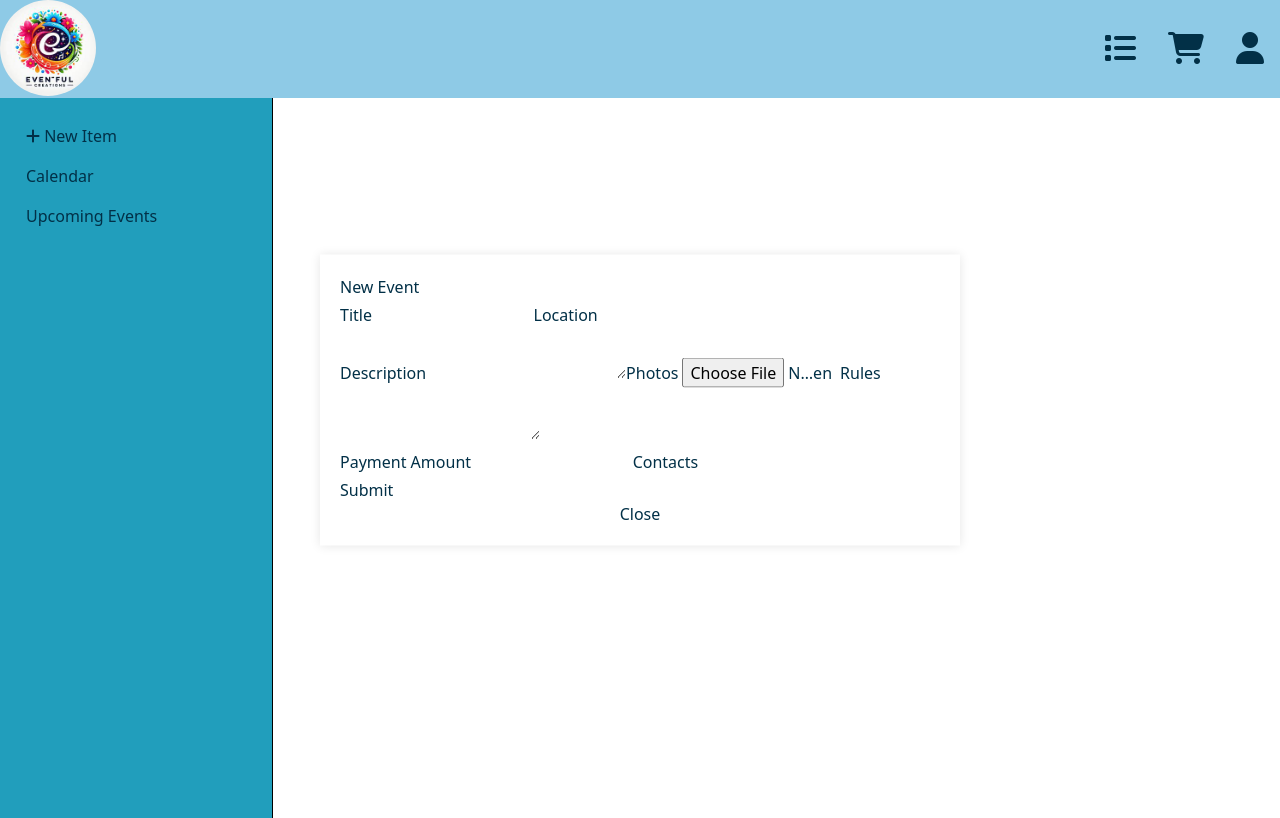
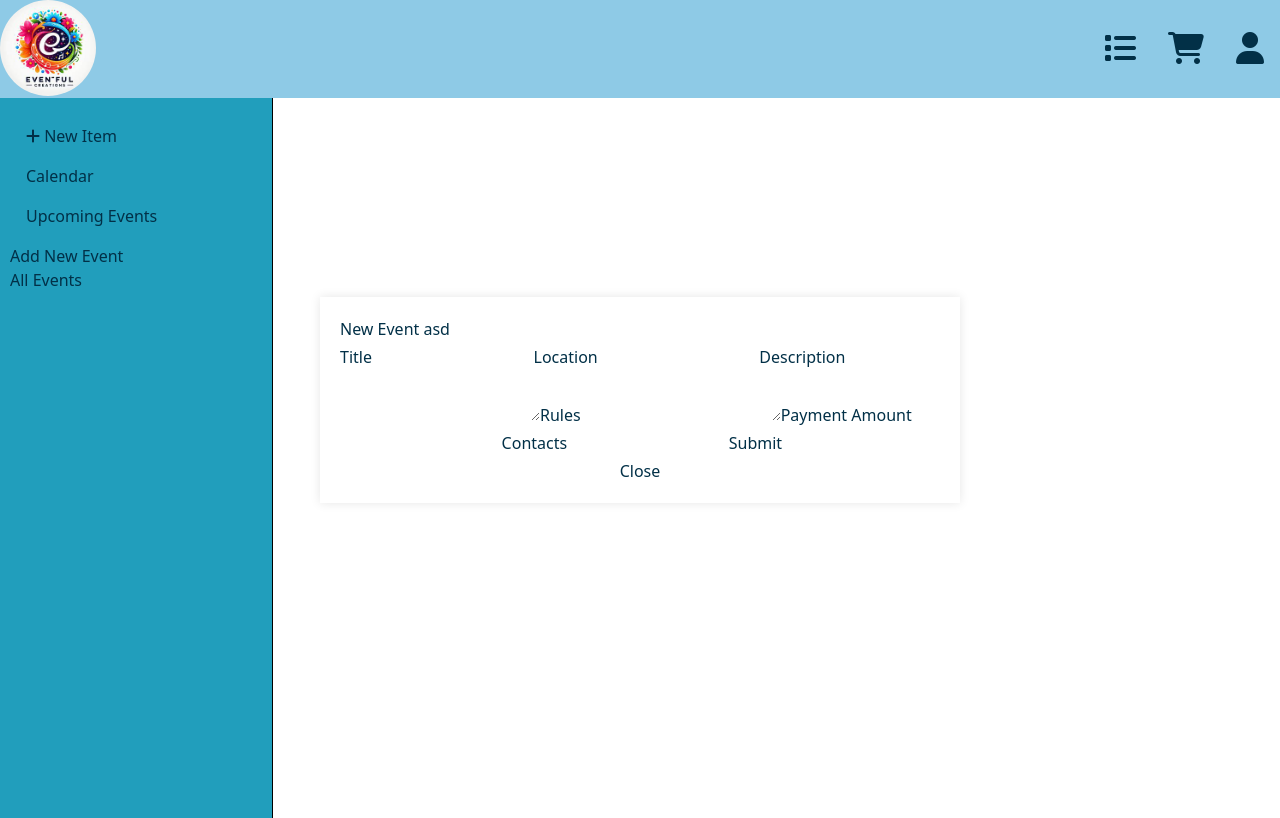
Before and after one commit to SSNegi23/Event-Management-Website, a React (Vite) app in the folder frontend/: page /home in a window 1280 px wide. Both pictures are taken after a click on the item "New Item". Built offline with nearby package versions, Linux system fonts and the light colour scheme.

Commit message:
integrated event form frontend with backend

```diff
--- a/frontend/src/App.jsx
+++ b/frontend/src/App.jsx
@@ -12,6 +12,7 @@ import Login from './pages/Login'
 import SignUp from './pages/SignUp'
 
 function App() {
+  console.log("App.jsx");
   return (
     <div>
       <Navbar />
--- a/frontend/src/components/sidebar.jsx
+++ b/frontend/src/components/sidebar.jsx
@@ -1,6 +1,7 @@
 import { useNavigate } from "react-router-dom";
 import { useState } from "react";
 import "../styles/EventForm.css";
+import EventMaker from "../pages/EventMaker";
 
 const Sidebar = () => {
   const [events, setEvents] = useState([]);
@@ -53,7 +54,7 @@ const Sidebar = () => {
   const navigate = useNavigate();
   return (
     <>
-      {showModal && (
+      {/* {showModal && (
         <div className="modal">
           <div className="modal-content">
             <h2>New Event</h2>
@@ -125,7 +126,7 @@ const Sidebar = () => {
             <button onClick={() => setShowModal(false)}>Close</button>
           </div>
         </div>
-      )}
+      )} */}
       <div className="sidebar-container">
         <ul>
           <li onClick={() => setShowModal(true)}>
@@ -146,6 +147,7 @@ const Sidebar = () => {
             Upcoming Events
           </li>
         </ul>
+        <EventMaker showModal={showModal} setShowModal={setShowModal} />
       </div>
     </>
   );
--- a/frontend/src/pages/EventMaker.jsx
+++ b/frontend/src/pages/EventMaker.jsx
@@ -1,58 +1,55 @@
 import { useState } from "react";
 import "../styles/EventForm.css";
 
-const EventMaker = () => {
+const EventMaker = ({ setShowModal, showModal }) => {
   const [events, setEvents] = useState([]);
   const [formData, setFormData] = useState({
     title: "",
     location: "",
     description: "",
-    photos: null,
+    // photos: null,
     rules: "",
     paymentAmount: "",
     contacts: "",
   });
-  const [showModal, setShowModal] = useState(false);
+  // const [showModal, setShowModal] = useState(false);
   const [errorMessage, setErrorMessage] = useState("");
 
   // Handle input changes
   const handleChange = (e) => {
-    const { name, value, files } = e.target;
-    if (name === "photos") {
-      setFormData({
-        ...formData,
-        photos: files[0], // Save the selected file
-      });
-    } else {
-      setFormData({
-        ...formData,
-        [name]: value,
-      });
-    }
+    const { name, value } = e.target;
+    // if (name === "photos") {
+    //   setFormData({
+    //     ...formData,
+    //     photos: files[0], // Save the selected file
+    //   });
+    // } else {
+    // }
+    setFormData({
+      ...formData,
+      [name]: value,
+    });
   };
 
+  // Handle form submission
   // Handle form submission
   const handleSubmit = async (e) => {
     e.preventDefault();
 
-    // Create FormData object to send files
-    const formDataToSend = new FormData();
-    Object.entries(formData).forEach(([key, value]) => {
-      formDataToSend.append(key, value);
-    });
-
     try {
       const response = await fetch("http://localhost:5000/upload", {
         method: "POST",
-        body: formDataToSend,
+        headers: {
+          "Content-Type": "application/json",
+        },
+        body: JSON.stringify(formData), // Send formData directly as JSON
       });
 
       if (response.ok) {
         const data = await response.json();
-        console.log("Event created:", data);
         setEvents([...events, data.event]);
-        setShowModal(false); // Close the modal after submission
-        setErrorMessage(""); // Clear any previous errors
+        setShowModal(false);
+        setErrorMessage("");
       } else {
         setErrorMessage("Failed to create event");
       }
@@ -61,22 +58,21 @@ const EventMaker = () => {
       console.error("Error:", error);
     }
 
-    // Reset the form
+    // Reset form
     setFormData({
       title: "",
       location: "",
       description: "",
-      photos: null,
       rules: "",
       paymentAmount: "",
       contacts: "",
     });
   };
 
-  // Function to fetch image URL from server
-  const getImageUrl = (filename) => {
-    return `http://localhost:5000/uploads/${filename}`;
-  };
+  // Get image URL from server
+  // const getImageUrl = (filename) => {
+  //   return `http://localhost:5000/uploads/${filename}`;
+  // };
 
   return (
     <div>
@@ -85,7 +81,7 @@ const EventMaker = () => {
       {showModal && (
         <div className="modal">
           <div className="modal-content">
-            <h2>New Event</h2>
+            <h2>New Event asd</h2>
             <form onSubmit={handleSubmit}>
               <label>Title</label>
               <input
@@ -113,14 +109,14 @@ const EventMaker = () => {
                 required
               />
 
-              <label>Photos</label>
+              {/* <label>Photos</label>
               <input
                 type="file"
                 name="photos"
                 onChange={handleChange}
                 accept="image/*"
                 required
-              />
+              /> */}
 
               <label>Rules</label>
               <textarea
@@ -160,13 +156,13 @@ const EventMaker = () => {
             <h4>{event.title}</h4>
             <p>{event.location}</p>
             <p>{event.description}</p>
-            {event.image && (
+            {/* {event.image && (
               <img
-                src={getImageUrl(event.image.filename)}
+                src={getImageUrl(event.image)} // Use image directly
                 alt="Event"
                 width="100"
               />
-            )}
+            )} */}
             <p>{event.rules}</p>
             <p>Payment: {event.paymentAmount}</p>
             <p>Contacts: {event.contacts}</p>
```
Also changed, not shown: 2 other files (tests, documents, lock files or other folders).
